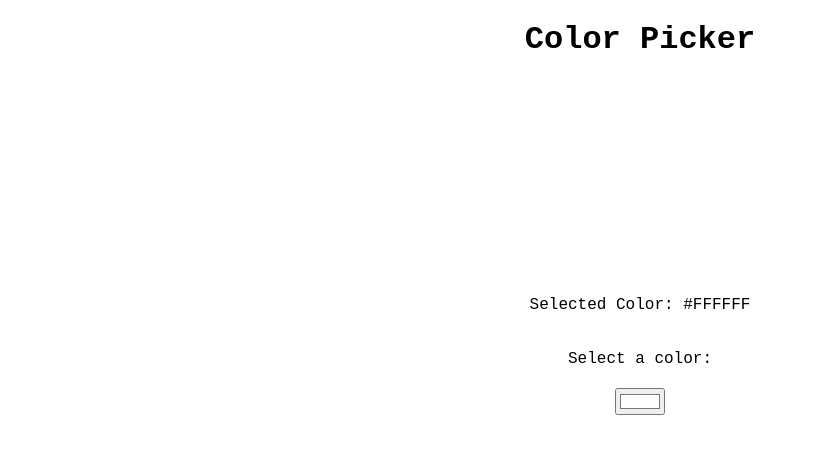
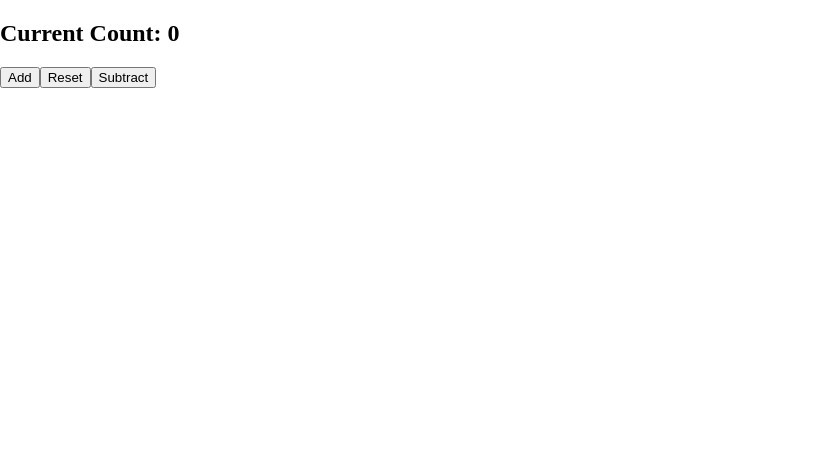
Before and after one commit to RiasGremoryHSDXD/Portfolio, a React (Vite) app in the folder my-portfolio/: page / in a window 1280 px wide. Shown: the top 454 px of the page, without its empty margins (0-816 px from the left). Built offline with nearby package versions, Linux system fonts and the light colour scheme.

Commit message:
Updater Function

```diff
--- a/my-portfolio/src/App.tsx
+++ b/my-portfolio/src/App.tsx
@@ -1,9 +1,9 @@
-import ColorPicker from "./ColorPicker.tsx"
+import UpdateFunction from "./updateFunction.tsx"
 
 function App()
 {
   return(
-    <ColorPicker/>
+    <UpdateFunction/>
   )
 }
 
--- a/my-portfolio/src/index.css
+++ b/my-portfolio/src/index.css
@@ -2,7 +2,7 @@
   Color Picker
 */
 
-.color_picker_container
+/* .color_picker_container
 {
   font-family: 'Courier New', Courier, monospace;
   display: flex;
@@ -18,7 +18,7 @@
   height: 20vh;
   border-radius: 20px;
   transition: 0.25s ease;
-}
+} */
 
 /*
   useState
--- /dev/null
+++ b/my-portfolio/src/updateFunction.tsx
@@ -0,0 +1,31 @@
+import { useState } from "react"
+
+function updateFunction()
+{
+    const [count, setCount] = useState(0)
+
+    let addCount = () =>
+    {
+        setCount(count => count + 1)
+    }
+
+    let resetButton = () =>
+    {
+        setCount(0)
+    }
+
+    let subtractCount = () =>
+    {
+        setCount(c => c - 1)
+    }
+    return(
+        <div>
+            <h2>Current Count: {count}</h2>
+            <button onClick={addCount}>Add</button>
+            <button onClick={resetButton}>Reset</button>
+            <button onClick={subtractCount}>Subtract</button>
+        </div>
+    )
+}
+
+export default updateFunction
```
Also changed, not shown: my-portfolio/src/MoveFileAfterUse/ColorPicker.tsx (renamed from my-portfolio/src/ColorPicker.tsx), my-portfolio/src/MoveFileAfterUse/MyComponent.tsx (renamed from my-portfolio/src/MyComponent.tsx).
